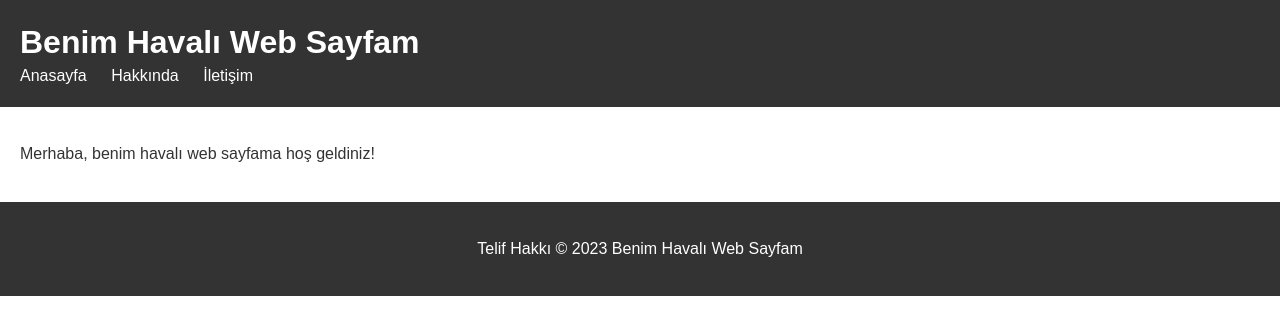
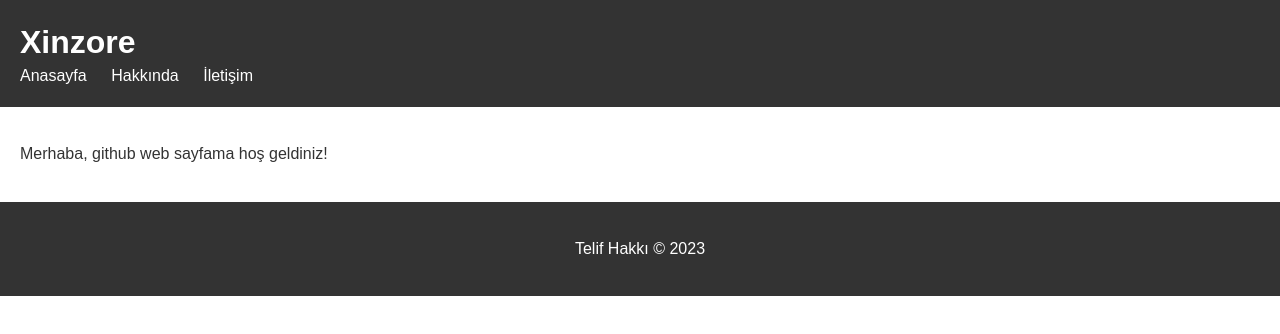
Before and after one commit to xinzore/xinzore.github.io, a plain HTML site: page index.html in a window 1280 px wide. Drawn offline with Linux system fonts and the light colour scheme.

Commit message:
Update index.html

```diff
--- a/index.html
+++ b/index.html
@@ -1,7 +1,7 @@
 <!DOCTYPE html>
 <html>
   <head>
-    <title>Benim Havalı Web Sayfam</title>
+    <title>Xinzore</title>
     <meta name="viewport" content="width=device-width, initial-scale=1.0">
     <style>/* Genel stiller */
 body {
@@ -60,7 +60,7 @@ footer {
   </head>
   <body>
     <header>
-      <h1>Benim Havalı Web Sayfam</h1>
+      <h1>Xinzore</h1>
       <nav>
         <ul>
           <li><a href="#">Anasayfa</a></li>
@@ -70,10 +70,10 @@ footer {
       </nav>
     </header>
     <main>
-      <p>Merhaba, benim havalı web sayfama hoş geldiniz!</p>
+      <p>Merhaba, github web sayfama hoş geldiniz!</p>
     </main>
     <footer>
-      <p>Telif Hakkı © 2023 Benim Havalı Web Sayfam</p>
+      <p>Telif Hakkı © 2023</p>
     </footer>
   </body>
 </html>
```
